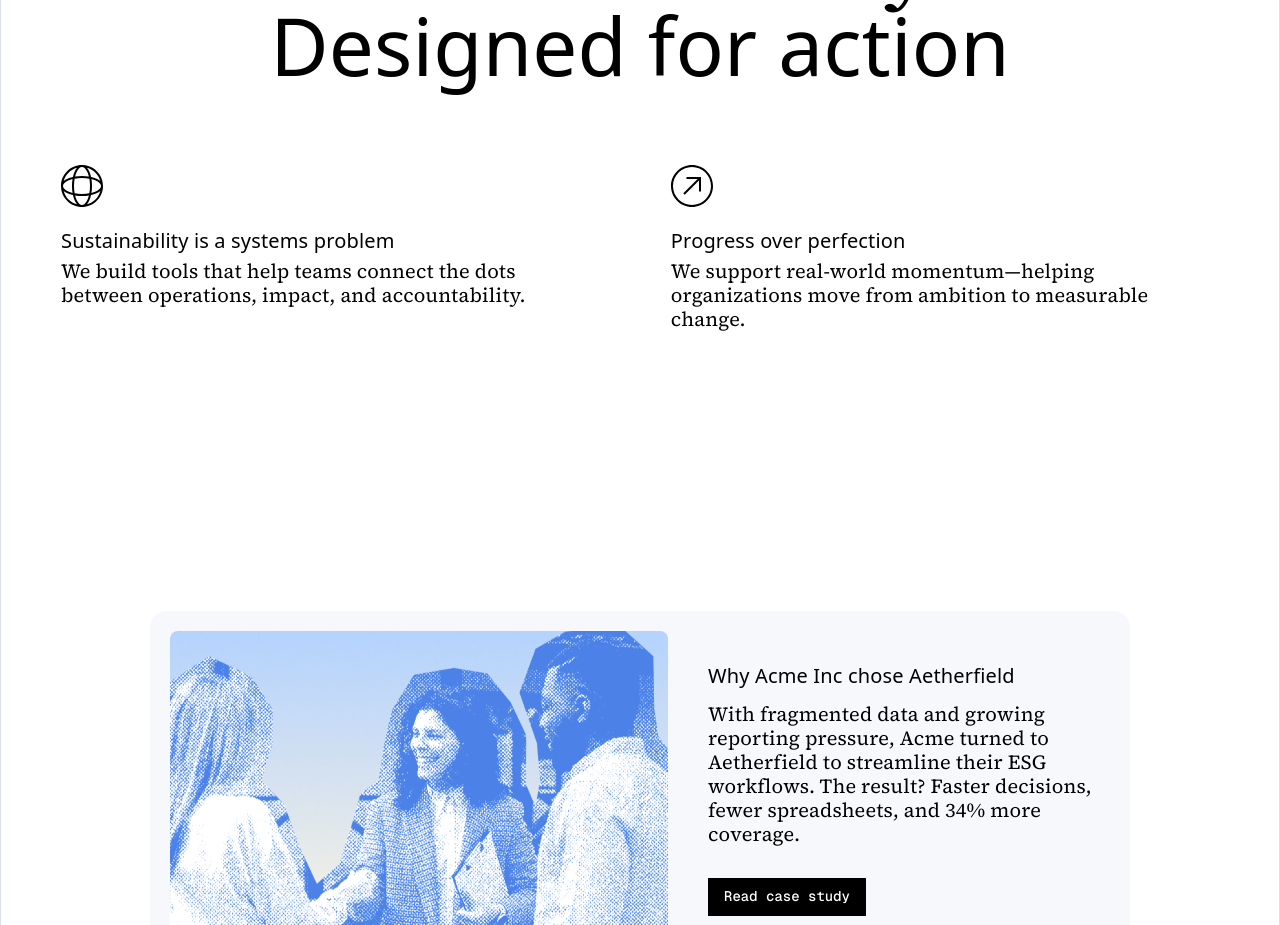
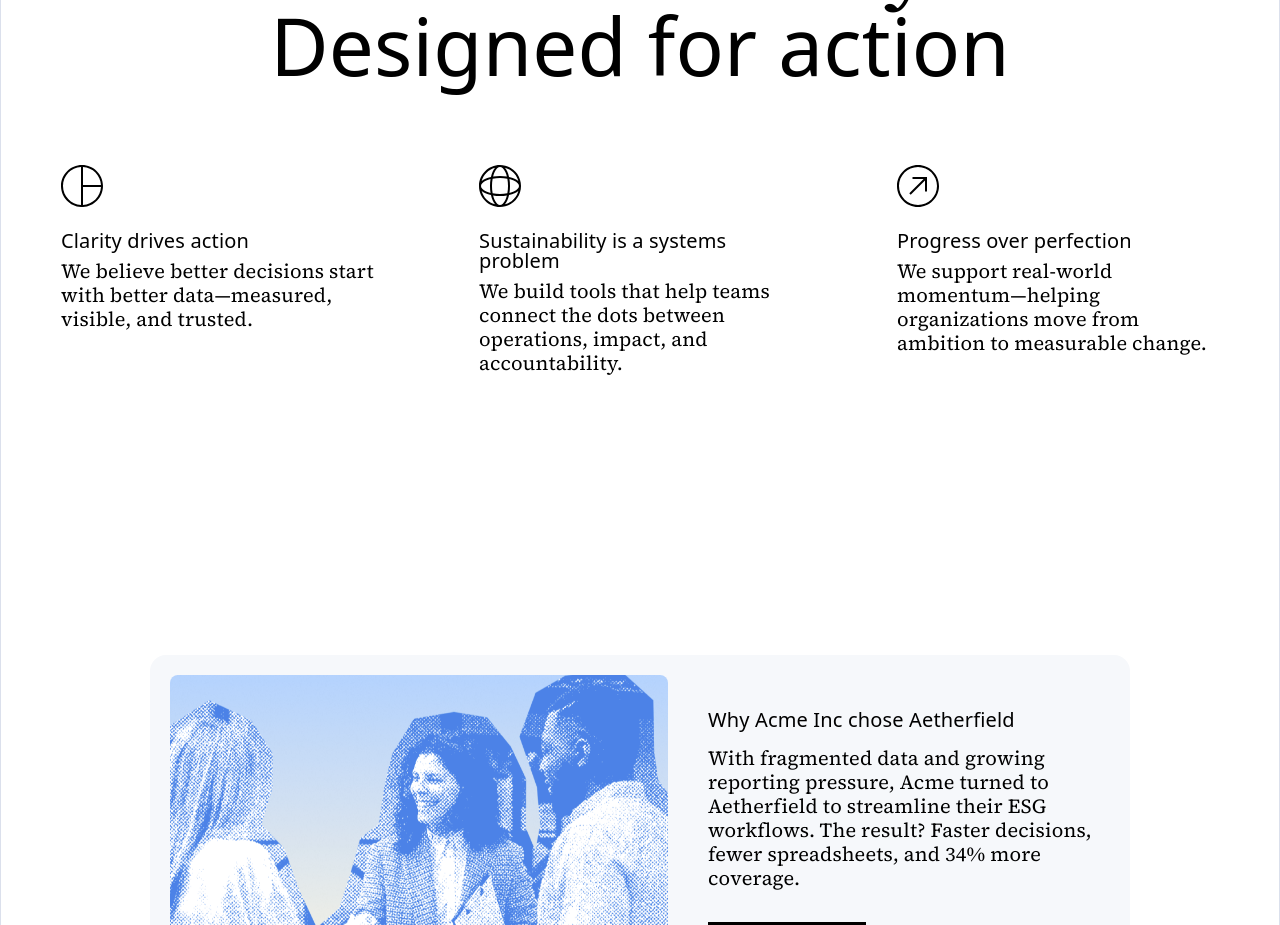
Before and after one commit to BigBadBodyPillow/template-3, a React (Vite) app: page / in a window 1280 px wide. Shown: the part 2200-3125 px from the top of the page. Built offline with nearby package versions, Linux system fonts and the light colour scheme; a web font is replaced by a local one.

Commit message:
fixed values section in home page and changed background image path for its section

```diff
--- a/src/Pages/Home.jsx
+++ b/src/Pages/Home.jsx
@@ -23,6 +23,7 @@ import Testimonial from "../assets/Testimonial.png";
 import Sticker2 from "../assets/Sticker2.png";
 
 // icons
+import PieChart from "../assets/PieChart.svg?react";
 import Up from "../assets/Up.svg?react";
 import System from "../assets/System.svg?react";
 import Quotation from "../assets/Quotation.svg?react";
@@ -140,7 +141,7 @@ export default function Home() {
       </section>
       {/* values */}
       <section
-        className={`bg-[url("./src/assets/ValuesBackground.png")]  flex flex-col items-center gap-10 px-5 py-30`}
+        className={`bg-[url("../src/assets/ValuesBackground.png")]  flex flex-col items-center gap-10 px-5 py-30`}
       >
         <div>
           <h2 className="font-(family-name:--heading)! my-0! text-center!">
@@ -149,7 +150,17 @@ export default function Home() {
           <h2 className="my-0! text-center!">Designed for action</h2>
         </div>
         <div className="flex gap-4 max-md:flex-col">
-          <div className="flex flex-col gap-6 p-10 rounded-2xl bg-(--bg)">
+          <div className="flex flex-col gap-6 p-10 rounded-2xl bg-(--bg) flex-1">
+            <PieChart />
+            <div className="flex flex-col gap-2">
+              <p>Clarity drives action</p>
+              <p className="p2">
+                We believe better decisions start with better data—measured,
+                visible, and trusted.
+              </p>
+            </div>
+          </div>
+          <div className="flex flex-col gap-6 p-10 rounded-2xl bg-(--bg) flex-1">
             <System />
             <div className="flex flex-col gap-2">
               <p>Sustainability is a systems problem</p>
@@ -159,7 +170,7 @@ export default function Home() {
               </p>
             </div>
           </div>
-          <div className=" flex flex-col gap-6 p-10 rounded-2xl bg-(--bg)">
+          <div className=" flex flex-col gap-6 p-10 rounded-2xl bg-(--bg) flex-1">
             <Up />
             <div className="flex flex-col gap-2">
               <p>Progress over perfection</p>
```
